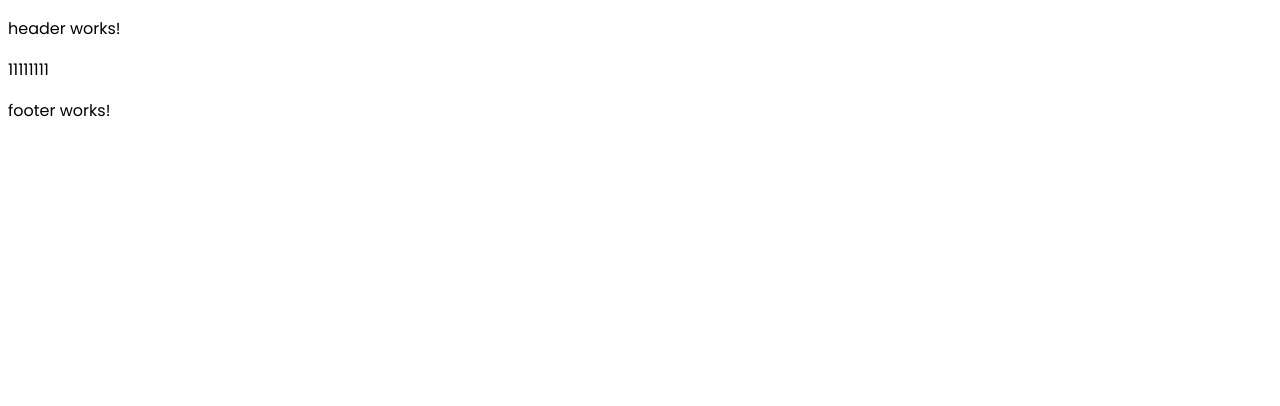
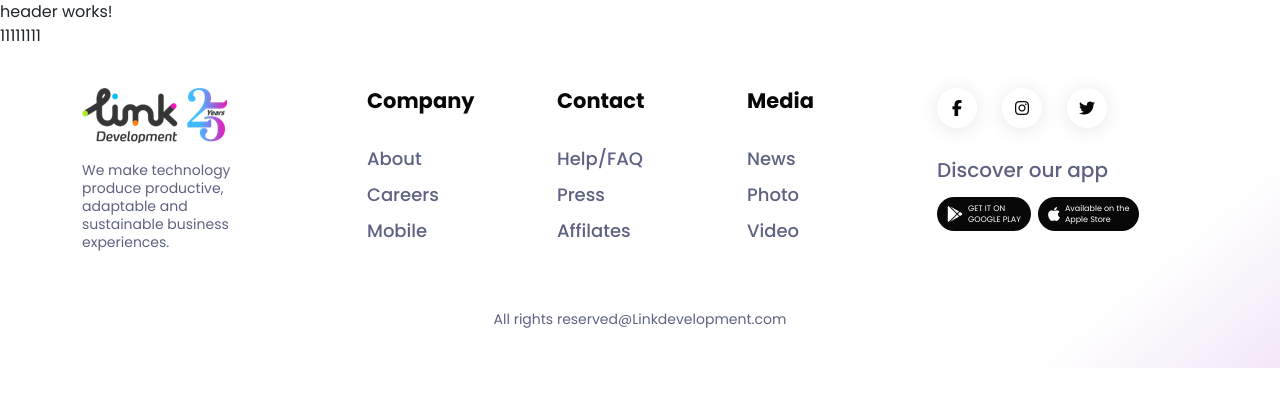
Before and after one commit to Muhammad-Tarek/Homepage, an Angular app: page / in a window 1280 px wide. Shown: the top 406 px of the page. Built offline with nearby package versions, Linux system fonts and the light colour scheme.

Commit message:
create footer component

```diff
--- a/package.json
+++ b/package.json
@@ -19,6 +19,7 @@
     "@angular/platform-browser-dynamic": "^16.2.0",
     "@angular/router": "^16.2.0",
     "@fortawesome/fontawesome-free": "^6.4.2",
+    "bootstrap": "^5.3.2",
     "rxjs": "~7.8.0",
     "tslib": "^2.3.0",
     "zone.js": "~0.13.0"
--- a/src/app/LayoutModule/components/footer/footer.component.html
+++ b/src/app/LayoutModule/components/footer/footer.component.html
@@ -1 +1,81 @@
-<p>footer works!</p>
+<div class="footer">
+  <div class="container">
+    <div class="row">
+      <div class="col-lg-3 col-md-4 col-sm-6">
+        <div>
+          <div>
+            <img src="./assets/images/logo.png" alt="" />
+          </div>
+          <p class="company-info">
+            We make technology produce productive, adaptable and sustainable
+            business experiences.
+          </p>
+        </div>
+      </div>
+
+      <div class="col-lg-2 col-md-4 col-sm-6">
+        <div class="list mt-sm-30">
+          <h4 class="title">Company</h4>
+          <ul>
+            <li><a>About</a></li>
+            <li><a>Careers</a></li>
+            <li><a>Mobile</a></li>
+          </ul>
+        </div>
+      </div>
+
+      <div class="col-lg-2 col-md-4 col-sm-6">
+        <div class="list mt-md-30">
+          <h4 class="title">Contact</h4>
+          <ul>
+            <li><a>Help/FAQ</a></li>
+            <li><a>Press</a></li>
+            <li><a>Affilates</a></li>
+          </ul>
+        </div>
+      </div>
+
+      <div class="col-lg-2 col-md-4 col-sm-6">
+        <div class="list mt-lg-30">
+          <h4 class="title">Media</h4>
+          <ul>
+            <li><a>News</a></li>
+            <li><a>Photo</a></li>
+            <li><a>Video</a></li>
+          </ul>
+        </div>
+      </div>
+
+      <div class="col-lg-3 col-md-4 col-sm-6">
+        <div class="mt-lg-30">
+          <div class="social-links">
+            <a><i class="fa-brands fa-facebook-f"></i></a>
+            <a><i class="fa-brands fa-instagram"></i></a>
+            <a><i class="fa-brands fa-twitter"></i></a>
+          </div>
+          <div class="download">
+            <h3 class="title">Discover our app</h3>
+            <div class="links">
+              <a class="link">
+                <i class="fa-brands fa-google-play"></i>
+                <div class="text">
+                  <span>GET IT ON</span>
+                  <span>GOOGLE PLAY</span>
+                </div>
+              </a>
+              <a class="link">
+                <i class="fa-brands fa-apple"></i>
+                <div class="text">
+                  <span>Available on the</span>
+                  <span>Apple Store</span>
+                </div>
+              </a>
+            </div>
+          </div>
+        </div>
+      </div>
+    </div>
+
+    <p class="rights">All rights reserved@Linkdevelopment.com</p>
+  </div>
+</div>
--- a/src/app/LayoutModule/components/footer/footer.component.scss
+++ b/src/app/LayoutModule/components/footer/footer.component.scss
@@ -0,0 +1,145 @@
+@import "src/assets/styles/helpers/variables";
+@import "src/assets/styles/helpers/mixins";
+
+.mt-lg-30 {
+  @media (max-width: 991.98px) {
+    margin-top: 30px;
+  }
+}
+
+.mt-md-30 {
+  @media (max-width: 767.98px) {
+    margin-top: 30px;
+  }
+}
+
+.mt-sm-30 {
+  @media (max-width: 575.98px) {
+    margin-top: 30px;
+  }
+}
+
+.footer {
+  padding: 40px 0;
+  background: -o-linear-gradient(130deg, #d5aee4 -35%, rgb(255 255 255) 15%);
+  background: linear-gradient(320deg, #d5aee4 -35%, rgb(255 255 255) 15%);
+}
+
+.company-info {
+  font-size: 14px;
+  line-height: 18px;
+  font-weight: 400;
+  color: $strong-iris;
+  margin-top: 18px;
+  width: 70%;
+}
+
+.list {
+  .title {
+    font-size: 21px;
+    line-height: 25px;
+    font-weight: 700;
+    color: $reversed-grey;
+    margin-bottom: 35px;
+  }
+  ul {
+    list-style: none;
+    padding: 0;
+    margin: 0;
+    li {
+      &:not(:last-child) {
+        margin-bottom: 12px;
+      }
+      a {
+        font-size: 18px;
+        line-height: 22px;
+        font-weight: 500;
+        color: $strong-iris;
+        cursor: pointer;
+        @include transition(all, 0.2s, ease-in-out);
+        &:hover {
+          color: $sharp-grey;
+        }
+      }
+    }
+  }
+}
+
+.social-links {
+  display: flex;
+  align-items: center;
+  flex-wrap: wrap;
+  gap: 25px;
+  margin-bottom: 30px;
+  a {
+    display: inline-flex;
+    justify-content: center;
+    align-items: center;
+    width: 40px;
+    height: 40px;
+    background-color: #fff;
+    -webkit-box-shadow: 0px 2px 20px #0000001a;
+    box-shadow: 0px 2px 20px #0000001a;
+    border-radius: 50%;
+    cursor: pointer;
+    &:hover {
+      i {
+        color: $sharp-grey;
+      }
+    }
+    i {
+      color: $reversed-grey;
+      @include transition(all, 0.2s, ease-in-out);
+    }
+  }
+}
+
+.download {
+  .title {
+    font-size: 20px;
+    line-height: 24px;
+    font-weight: 500;
+    color: $strong-iris;
+    margin-bottom: 15px;
+  }
+  .links {
+    display: flex;
+    align-items: center;
+    flex-wrap: wrap;
+    gap: 7px;
+    .link {
+      display: flex;
+      align-items: center;
+      gap: 5px;
+      background-color: $reversed-grey;
+      padding: 7px 10px;
+      border-radius: 18px;
+      cursor: pointer;
+      i {
+        color: #fff;
+      }
+      .text {
+        display: flex;
+        flex-direction: column;
+        gap: 2px;
+        span {
+          font-size: 8px;
+          line-height: 9px;
+          font-weight: 400;
+          color: #fff;
+        }
+      }
+    }
+  }
+}
+
+.footer {
+  .rights {
+    font-size: 14px;
+    line-height: 17px;
+    font-weight: 400;
+    color: $strong-iris;
+    text-align: center;
+    margin-top: 60px;
+  }
+}
--- a/src/app/LayoutModule/layout-routing.module.ts
+++ b/src/app/LayoutModule/layout-routing.module.ts
@@ -1,6 +1,6 @@
 import { NgModule } from '@angular/core';
 import { RouterModule, Routes } from '@angular/router';
-import { LayoutComponent } from './Pages/layout/layout.component';
+import { LayoutComponent } from './pages/layout/layout.component';
 
 const routes: Routes = [
   {
--- a/src/app/LayoutModule/layout.module.ts
+++ b/src/app/LayoutModule/layout.module.ts
@@ -2,7 +2,7 @@ import { NgModule } from '@angular/core';
 import { CommonModule } from '@angular/common';
 import { HeaderComponent } from './components/header/header.component';
 import { FooterComponent } from './components/footer/footer.component';
-import { LayoutComponent } from './Pages/layout/layout.component';
+import { LayoutComponent } from './pages/layout/layout.component';
 import { LayoutRoutingModule } from './layout-routing.module';
 
 @NgModule({
--- a/src/assets/styles/helpers/_mixins.scss
+++ b/src/assets/styles/helpers/_mixins.scss
@@ -1,12 +1,6 @@
-// Animation
-@mixin KAnimation($animName) {
-  @-webkit-keyframes #{$animName} {
-    @content;
-  }
-  @-moz-keyframes #{$animName} {
-    @content;
-  }
-  @keyframes #{$animName} {
-    @content;
-  }
+// Transition
+@mixin transition($properties, $duration, $timingFunction) {
+  -webkit-transition: $properties $duration $timingFunction;
+  -o-transition: $properties $duration $timingFunction;
+  transition: $properties $duration $timingFunction;
 }
--- a/src/assets/styles/helpers/_variables.scss
+++ b/src/assets/styles/helpers/_variables.scss
@@ -1,4 +1,7 @@
 /* Colors */
+$strong-iris: #5e6282;
+$reversed-grey: #080809;
+$sharp-grey: #cacad1;
 
 /* Fonts */
 $mainFont: "Poppins";
--- a/src/styles.scss
+++ b/src/styles.scss
@@ -1,7 +1,32 @@
 /* You can add global styles to this file, and also import other style files */
+@import "~bootstrap/dist/css/bootstrap.css";
 @import "~@fortawesome/fontawesome-free/css/all.css";
 @import "src/assets/styles/helpers/variables";
 
 body {
   font-family: $mainFont, sans-serif;
 }
+
+html,
+body {
+  margin: 0;
+  padding: 0;
+}
+
+* {
+  -webkit-box-sizing: border-box;
+  box-sizing: border-box;
+}
+
+p,
+h1,
+h2,
+h3,
+h4,
+h5 {
+  margin: 0;
+}
+
+a {
+  text-decoration: none;
+}
```
Also changed, not shown: src/assets/images/logo.png (added), 1 other file (tests, documents, lock files or other folders).
